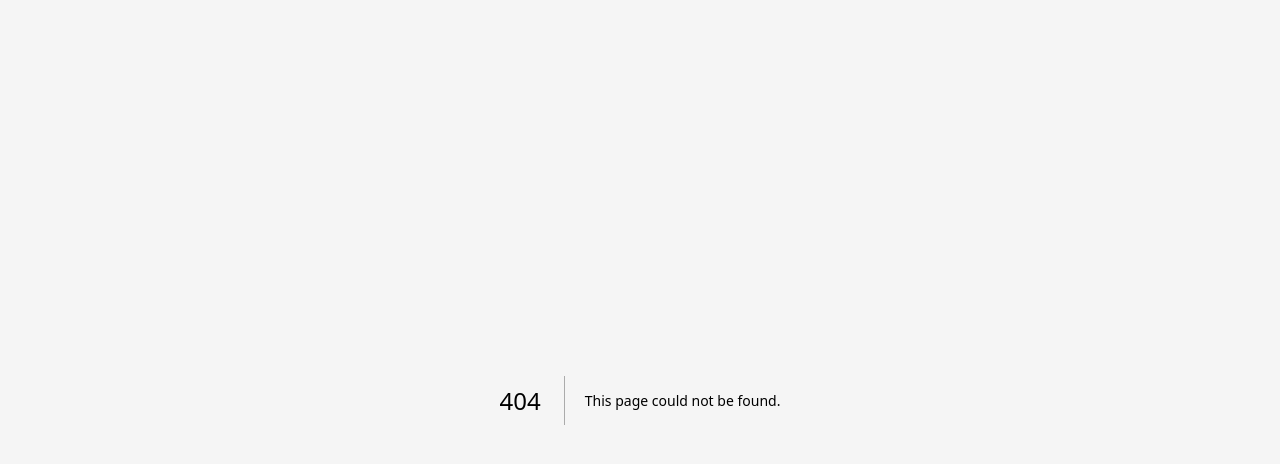
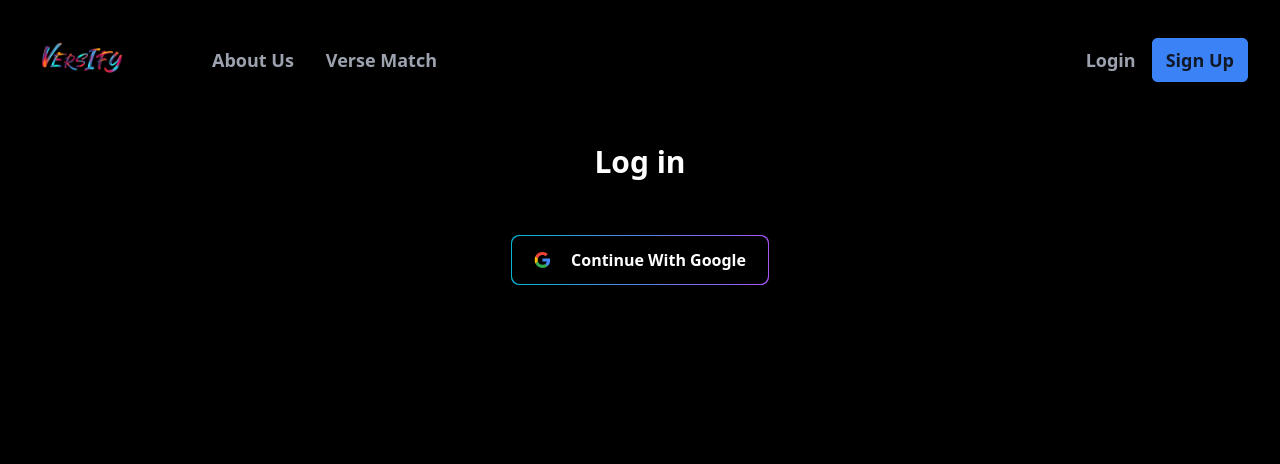
Before and after one commit to Namit2111/bible-verse-finder, a Next.js app in the folder frontend/: page /login in a window 1280 px wide. Before the commit this address had no page. Shown: the top 464 px of the page. Built offline with nearby package versions, Linux system fonts and the light colour scheme; no server answers.

Commit message:
Added login page

```diff
--- /dev/null
+++ b/frontend/app/login/page.tsx
@@ -0,0 +1,17 @@
+import React from 'react'
+import Header from "../../components/Header";
+import { SignInWithGoogle } from '@/components/SignUP/SignInWithGoogle'
+
+export default function Login(){
+    return(
+      <section className='min-h-screen bg-black text-white'>
+        <Header/>
+        <div className="text-center p-6 mx-auto md:max-w-[448px]">
+        <h1 className="text-3xl font-bold mb-4">Log in</h1>
+        <div className='mt-10 flex flex-col items-center gap-4 md:mt-14'>
+          <SignInWithGoogle/>
+          </div>
+        </div>
+      </section>
+    )
+}
--- a/frontend/components/Header.tsx
+++ b/frontend/components/Header.tsx
@@ -49,7 +49,7 @@ export default function Header() {
 					<div className="shrink-0 self-center">
 						<Link href="/" title="logo">
 							<Image
-								className="w-auto h-auto pb-1"
+								className="pb-1"
 								src="/images/image.png"
 								alt="logo"
 								width={100}
@@ -121,12 +121,21 @@ export default function Header() {
 								)}
 							</div>
 						) : (
-							<Link
-								href="/signup"
-								className="text-lg font-bold text-gray-400 transition-all duration-200 hover:text-white"
-							>
-								Sign Up
-							</Link>
+							<div className="">
+								<Link
+									href="/login"
+									className="text-lg font-bold text-gray-400 transition-all duration-200 hover:text-white mr-4"
+								>
+									Login
+								</Link>
+
+								<Link
+									href="/signup"
+									className="text-lg font-bold text-gray-900 transition-all duration-200 hover:text-white border-2 border-blue-500 py-2 px-3 rounded-md bg-blue-500 hover:bg-blue-600"
+								>
+									Sign Up
+								</Link>
+							</div>
 						)}
 					</div>
 				</div>
```
